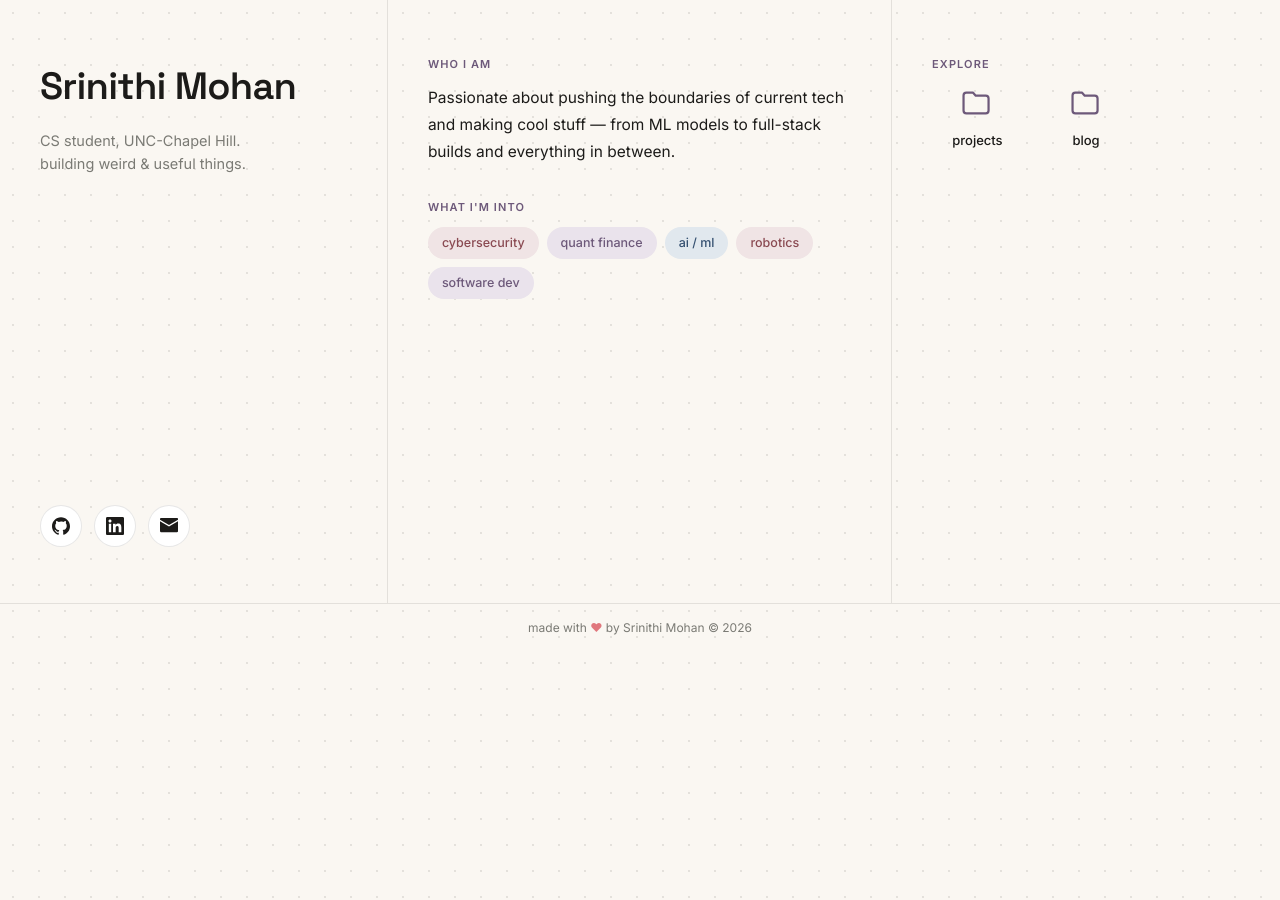
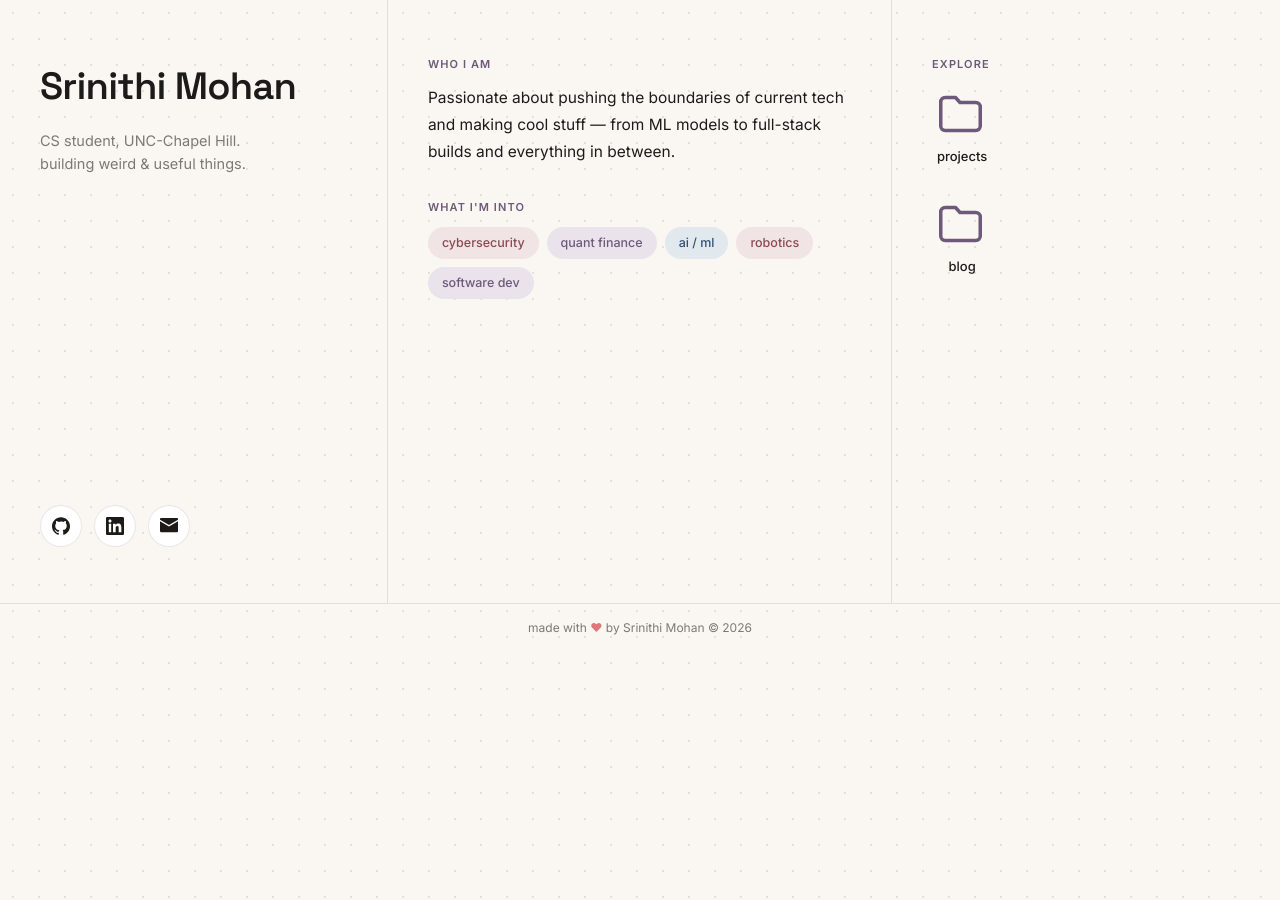
Before and after one commit to srinithimohan/srinithimohan.github.io, a Jekyll site: the page built from index.html, in a window 1280 px wide. Built offline with Jekyll 4.4.1, drawn with Linux system fonts in a browser that asks for light colours.

Commit message:
add changes with explore page

```diff
--- a/assets/css/style.scss
+++ b/assets/css/style.scss
@@ -188,9 +188,10 @@ img {
 }
 
 .file-nav {
-  display: grid;
-  grid-template-columns: repeat(auto-fill, minmax(70px, 1fr));
-  gap: 30px 18px;
+  display: flex;
+  flex-direction: column;
+  align-items: flex-start;
+  gap: 28px;
   margin-top: 8px;
 }
 
@@ -198,7 +199,7 @@ img {
   display: flex;
   flex-direction: column;
   align-items: center;
-  gap: 8px;
+  gap: 2px;
   color: var(--ink);
   text-align: center;
 }
@@ -208,8 +209,8 @@ img {
 }
 
 .file-item .folder-icon {
-  width: 38px;
-  height: 38px;
+  width: 60px;
+  height: 60px;
   color: var(--plum);
   transition: color 0.18s ease, transform 0.18s ease;
 }
```
